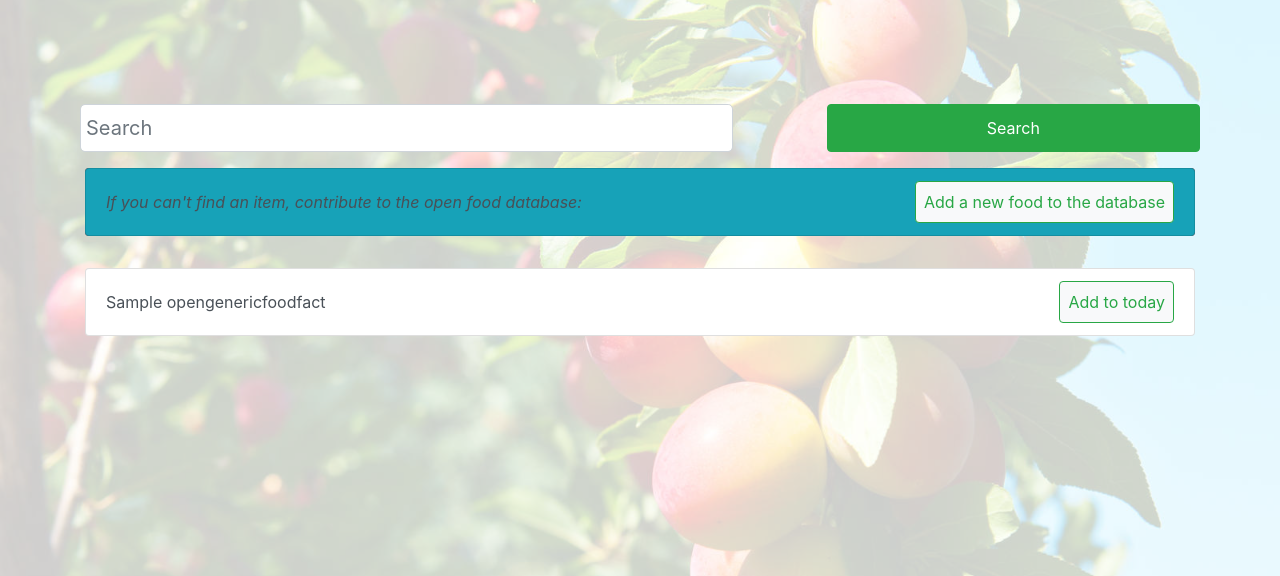
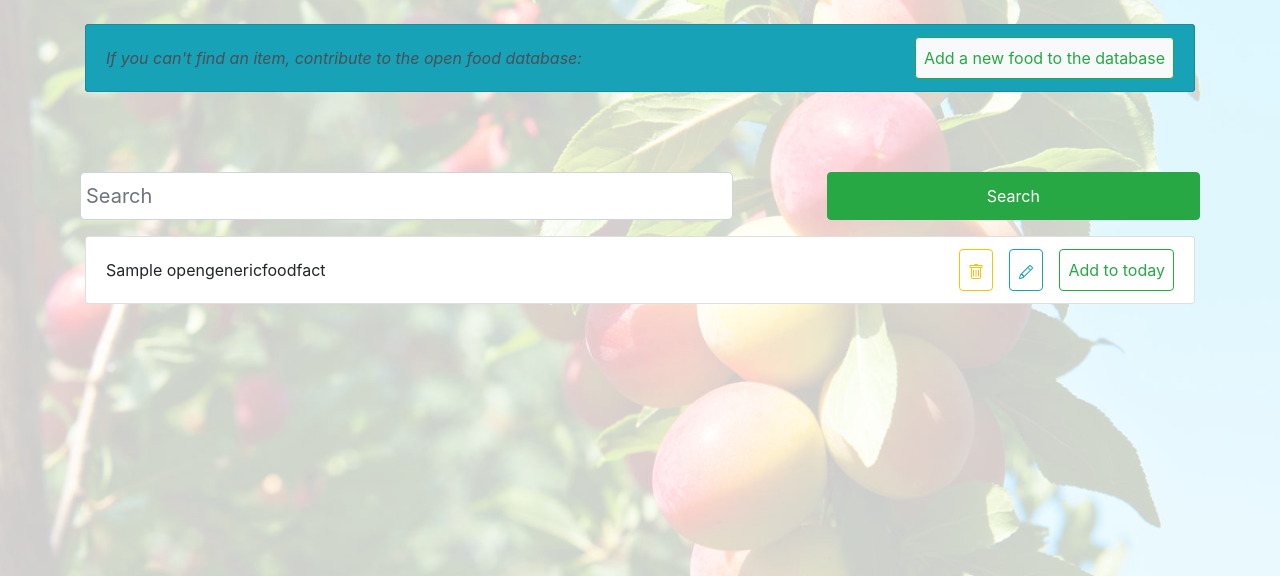
Before and after one commit to evmcodi/PracticalPythonData-CentricDevelopment-MilestoneProject3, a Flask app: page /search_foods in a window 1280 px wide. Shown: the part 56-632 px from the top of the page. Run offline with Flask 2, Linux system fonts and the light colour scheme; a database or web service that is not in the repository returns one stand-in record (values such as "Sample title"); some libraries are stand-ins or nearby versions.

Commit message:
feat: Add buttons to each food item for editing or deleting a food from the database.

```diff
--- a/static/css/style.css
+++ b/static/css/style.css
@@ -34,3 +34,7 @@ body {
 #addnewfoodbutton {
     margin-top: 2rem;
 }
+
+.editdeletebtngroup {
+    margin-right: 1rem;
+}
--- a/templates/foods.html
+++ b/templates/foods.html
@@ -6,13 +6,18 @@ active
 
 {% block content %}
 
-<!-- <div class="card">
-    <div class="card-body">
+<div class="list-group" id="addfoodtodblistgroup">
+    <li href="#" class="list-group-item list-group-item-action d-flex addfoodtodblistitem bg-info">
+        <div>
+            <em> If you can't find an item, contribute to the open food database:</em>
+        </div>
+        <a class="ml-auto p-2 btn btn-outline-success bg-light" href="{{url_for('add_food')}}">Add a new food to the
+            database</a>
 
+    </li>
+</div>
 
-    </div>
-</div> -->
-
+<div>
     <form class="form-group" id="searchfoodsform" method="get" action="{{url_for('search_foods')}}">
         <div class="form-row">
             <input name="search" class="form-control col-7 form-control-lg" type="text" placeholder="Search"
@@ -23,17 +28,9 @@ active
 
         </div>
     </form>
+</div>
 
 
-<div class="list-group" id="addfoodtodblistgroup">
-    <li href="#" class="list-group-item list-group-item-action d-flex addfoodtodblistitem bg-info">
-        <div>
-            <em> If you can't find an item, contribute to the open food database:</em>
-        </div>
-        <a class="ml-auto p-2 btn btn-outline-success bg-light" href="{{url_for('add_food')}}">Add a new food to the database</a>
-
-    </li>
-</div>
 
 
 <div>
@@ -42,12 +39,34 @@ active
 
         {% for food in foods %}
 
+        <li href="#" class="list-group-item d-flex">
 
-        <li href="#" class="list-group-item list-group-item-action d-flex">
             <div>
                 {{food.name_en}}
             </div>
-            <button class="ml-auto p-2 btn btn-outline-success bg-light">Add to today</button>
+            <button class="ml-auto p-2 btn btn-outline-warning editdeletebtngroup">
+                <svg class="bi bi-trash" width="1em" height="1em" viewBox="0 0 16 16" fill="currentColor"
+                    xmlns="http://www.w3.org/2000/svg">
+                    <path
+                        d="M5.5 5.5A.5.5 0 016 6v6a.5.5 0 01-1 0V6a.5.5 0 01.5-.5zm2.5 0a.5.5 0 01.5.5v6a.5.5 0 01-1 0V6a.5.5 0 01.5-.5zm3 .5a.5.5 0 00-1 0v6a.5.5 0 001 0V6z" />
+                    <path fill-rule="evenodd"
+                        d="M14.5 3a1 1 0 01-1 1H13v9a2 2 0 01-2 2H5a2 2 0 01-2-2V4h-.5a1 1 0 01-1-1V2a1 1 0 011-1H6a1 1 0 011-1h2a1 1 0 011 1h3.5a1 1 0 011 1v1zM4.118 4L4 4.059V13a1 1 0 001 1h6a1 1 0 001-1V4.059L11.882 4H4.118zM2.5 3V2h11v1h-11z"
+                        clip-rule="evenodd" />
+                </svg>
+            </button>
+            <button class="p-2 btn btn-outline-info editdeletebtngroup">
+                <svg class="bi bi-pencil" width="1em" height="1em" viewBox="0 0 16 16" fill="currentColor"
+                    xmlns="http://www.w3.org/2000/svg">
+                    <path fill-rule="evenodd"
+                        d="M11.293 1.293a1 1 0 011.414 0l2 2a1 1 0 010 1.414l-9 9a1 1 0 01-.39.242l-3 1a1 1 0 01-1.266-1.265l1-3a1 1 0 01.242-.391l9-9zM12 2l2 2-9 9-3 1 1-3 9-9z"
+                        clip-rule="evenodd" />
+                    <path fill-rule="evenodd"
+                        d="M12.146 6.354l-2.5-2.5.708-.708 2.5 2.5-.707.708zM3 10v.5a.5.5 0 00.5.5H4v.5a.5.5 0 00.5.5H5v.5a.5.5 0 00.5.5H6v-1.5a.5.5 0 00-.5-.5H5v-.5a.5.5 0 00-.5-.5H3z"
+                        clip-rule="evenodd" />
+                </svg>
+            </button>
+
+            <button class=" p-2 btn btn-outline-success">Add to today</button>
 
         </li>
 
```
Lines whose indentation alone changed are shown as unchanged.
